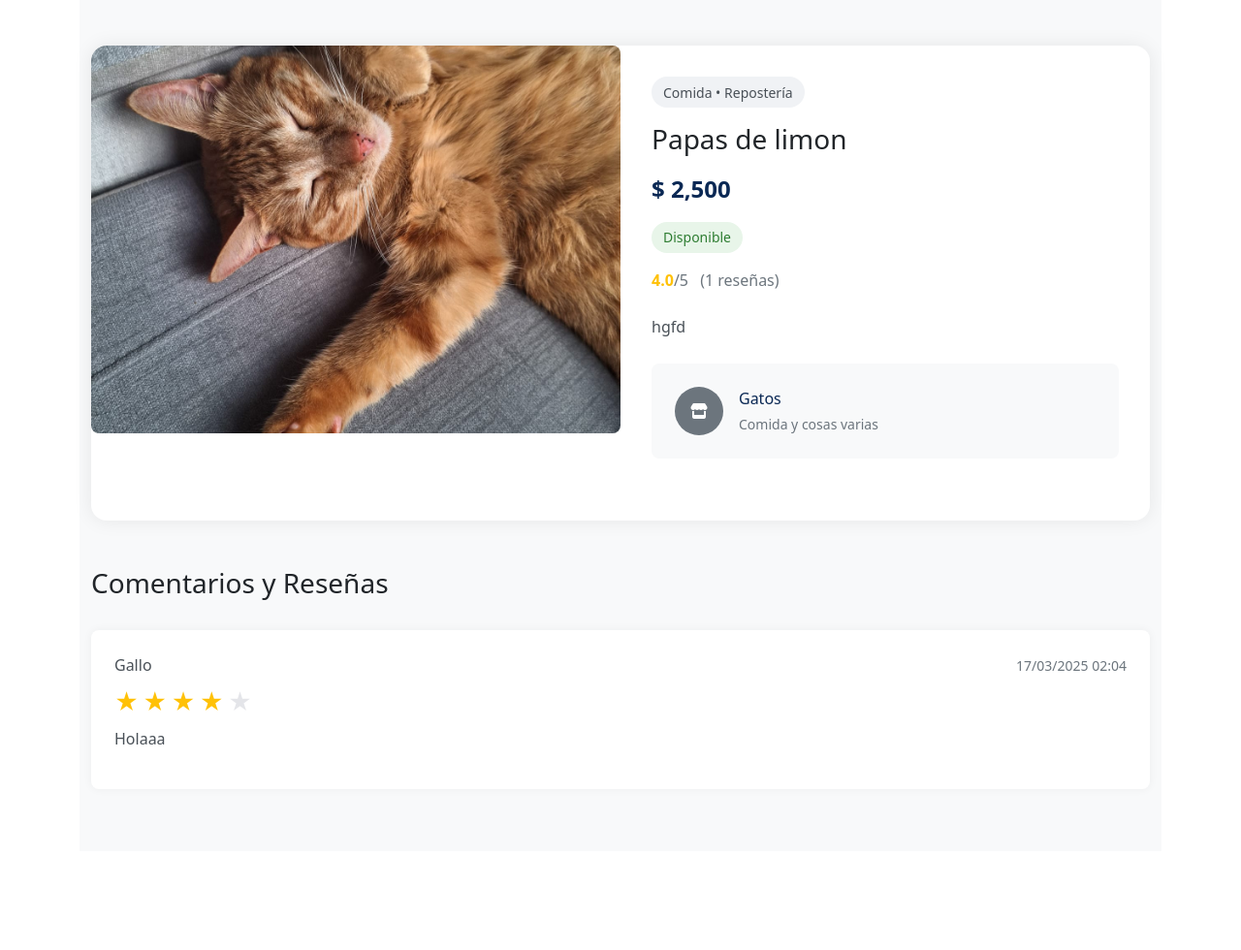
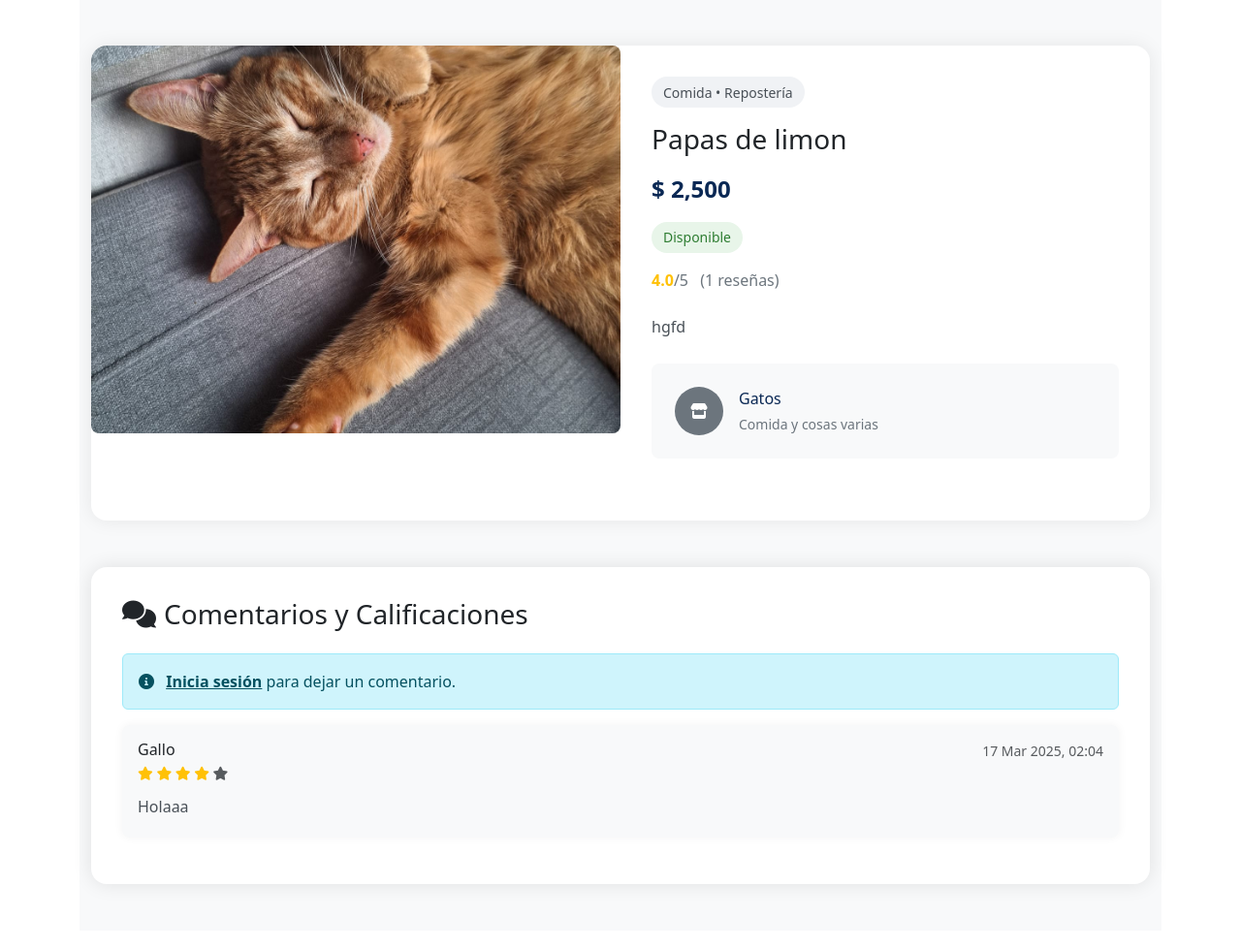
Before and after one commit to camiloarbr/EafitTrade, a Django app: page /product/21/ in a window 1280 px wide. Shown: the part 77-1057 px from the top of the page at 97% size. Before the commit the page ends 845 px from the top, so only its background shows below. Run offline with Django 5.2, Linux system fonts and the light colour scheme; data comes from the database, SQL or seed files in the repository.

Commit message:
Implementación de una sección de comentarios y calificaciones en la plantilla de detalles del producto. Se añadieron estilos CSS para mejorar la presentación de los comentarios y el sistema de calificación con estrellas. Se optimizó la lógica de interacción para la selección de calificaciones y se mejoró la visualización de comentarios existentes.

```diff
--- a/products/templates/products/product_detail.html
+++ b/products/templates/products/product_detail.html
@@ -309,6 +309,56 @@
     .seller-info {
         cursor: pointer;
     }
+
+    /* Estilos para la sección de comentarios */
+    .comments-section {
+        background-color: #fff;
+        border-radius: 1rem;
+        padding: 2rem;
+        box-shadow: 0 0 20px rgba(0,0,0,0.1);
+    }
+
+    .comment-form-card {
+        background-color: #f8f9fa;
+        border-radius: 0.5rem;
+        padding: 1.5rem;
+    }
+
+    .star-rating {
+        display: inline-flex;
+        gap: 0.5rem;
+        font-size: 1.5rem;
+    }
+
+    .rating-star {
+        cursor: pointer;
+        color: #dee2e6;
+        transition: color 0.2s;
+    }
+
+    .rating-star.active {
+        color: #ffc107;
+    }
+
+    .rating-star:hover {
+        color: #ffc107;
+    }
+
+    .comment-card {
+        background-color: #f8f9fa;
+        border-radius: 0.5rem;
+        padding: 1rem;
+    }
+
+    .rating-display {
+        font-size: 0.875rem;
+        margin: 0.25rem 0;
+    }
+
+    .comment-text {
+        margin-top: 0.5rem;
+        color: #495057;
+    }
 </style>
 {% endblock %}
 
@@ -405,56 +455,65 @@
         </div>
 
         <!-- Sección de comentarios -->
-        <div class="comments-section">
-            <h3 class="mb-4">Comentarios y Reseñas</h3>
+        <div class="comments-section mt-5">
+            <h3 class="mb-4">
+                <i class="fas fa-comments me-2"></i>Comentarios y Calificaciones
+            </h3>
 
-            {% if user.is_authenticated and user != product.seller %}
-                <div class="comment-form">
-                    <form method="post" action="{% url 'add_comment' product.id %}" id="commentForm">
+            {% if user.is_authenticated %}
+                <div class="comment-form-card mb-4">
+                    <form method="post" action="{% url 'add_comment' product.id %}" class="comment-form">
                         {% csrf_token %}
-                        <div class="mb-3">
-                            <label class="form-label">Tu calificación</label>
-                            <div class="rating-stars" id="ratingStars">
+                        <div class="rating-selector mb-3">
+                            <label class="form-label">Calificación:</label>
+                            <div class="star-rating">
                                 {% for i in "12345" %}
-                                    <span class="star-rating" data-rating="{{ i }}">★</span>
+                                    <i class="far fa-star rating-star" data-rating="{{ i }}"></i>
                                 {% endfor %}
                             </div>
-                            {{ comment_form.rating }}
+                            <input type="hidden" name="rating" id="selected-rating" value="">
                         </div>
                         <div class="mb-3">
-                            {{ comment_form.text }}
+                            <textarea name="text" class="form-control" rows="3" placeholder="Escribe tu comentario aquí..." required></textarea>
                         </div>
                         <button type="submit" class="btn btn-primary">
-                            Publicar comentario
+                            <i class="fas fa-paper-plane me-2"></i>Publicar Comentario
                         </button>
                     </form>
                 </div>
+            {% else %}
+                <div class="alert alert-info">
+                    <i class="fas fa-info-circle me-2"></i>
+                    <a href="{% url 'login' %}" class="alert-link">Inicia sesión</a> para dejar un comentario.
+                </div>
             {% endif %}
 
-            <div class="comment-list">
+            <div class="comments-list">
                 {% for comment in comments %}
-                    <div class="comment-card">
-                        <div class="comment-header">
-                            <span class="comment-author">{{ comment.user.username }}</span>
-                            <span class="comment-date">{{ comment.created_at|date:"d/m/Y H:i" }}</span>
+                    <div class="comment-card mb-3">
+                        <div class="comment-header d-flex justify-content-between align-items-start">
+                            <div>
+                                <h6 class="mb-0">{{ comment.user.username }}</h6>
+                                <div class="rating-display">
+                                    {% for i in "12345" %}
+                                        <i class="fas fa-star {% if i|add:'0' <= comment.rating %}text-warning{% else %}text-muted{% endif %}"></i>
+                                    {% endfor %}
+                                </div>
+                            </div>
+                            <small class="text-muted">{{ comment.created_at|date:"d M Y, H:i" }}</small>
                         </div>
-                        <div class="comment-rating">
-                            {% for i in "12345" %}
-                                <span class="star-rating" style="cursor: default; color: {% if i|add:"0" <= comment.rating %}#ffc107{% else %}#e4e5e9{% endif %}">★</span>
-                            {% endfor %}
-                        </div>
-                        <p class="comment-text">{{ comment.text }}</p>
+                        <p class="comment-text mb-1">{{ comment.text }}</p>
                         {% if user == comment.user %}
-                            <form method="post" action="{% url 'delete_comment' comment.id %}" class="mt-2">
+                            <form action="{% url 'delete_comment' comment.id %}" method="post" class="d-inline">
                                 {% csrf_token %}
-                                <button type="submit" class="btn btn-sm btn-outline-danger">
-                                    Eliminar
+                                <button type="submit" class="btn btn-link text-danger p-0">
+                                    <i class="fas fa-trash-alt"></i> Eliminar
                                 </button>
                             </form>
                         {% endif %}
                     </div>
                 {% empty %}
-                    <p class="text-muted">No hay comentarios aún.</p>
+                    <p class="text-muted text-center">No hay comentarios aún. ¡Sé el primero en comentar!</p>
                 {% endfor %}
             </div>
         </div>
@@ -470,22 +529,56 @@
 <script>
 // Sistema de calificación
 document.addEventListener('DOMContentLoaded', function() {
-    const ratingStars = document.querySelectorAll('#ratingStars .star-rating');
-    const ratingInput = document.querySelector('#id_rating');
+    const ratingStars = document.querySelectorAll('.rating-star');
+    const ratingInput = document.getElementById('selected-rating');
+
+    function setRating(rating) {
+        ratingInput.value = rating;
+        ratingStars.forEach((star, index) => {
+            if (index < rating) {
+                star.classList.remove('far');
+                star.classList.add('fas');
+                star.classList.add('active');
+            } else {
+                star.classList.add('far');
+                star.classList.remove('fas');
+                star.classList.remove('active');
+            }
+        });
+    }
 
     ratingStars.forEach(star => {
         star.addEventListener('click', function() {
             const rating = this.dataset.rating;
-            ratingInput.value = rating;
+            setRating(rating);
+        });
 
-            ratingStars.forEach(s => {
-                if (s.dataset.rating <= rating) {
-                    s.style.color = '#ffc107';
+        star.addEventListener('mouseover', function() {
+            const rating = this.dataset.rating;
+            ratingStars.forEach((s, index) => {
+                if (index < rating) {
+                    s.classList.remove('far');
+                    s.classList.add('fas');
                 } else {
-                    s.style.color = '#e4e5e9';
+                    s.classList.add('far');
+                    s.classList.remove('fas');
                 }
             });
         });
+    });
+
+    const ratingContainer = document.querySelector('.star-rating');
+    ratingContainer.addEventListener('mouseleave', function() {
+        const currentRating = ratingInput.value;
+        if (!currentRating) {
+            ratingStars.forEach(star => {
+                star.classList.add('far');
+                star.classList.remove('fas');
+                star.classList.remove('active');
+            });
+        } else {
+            setRating(currentRating);
+        }
     });
 });
 
```
